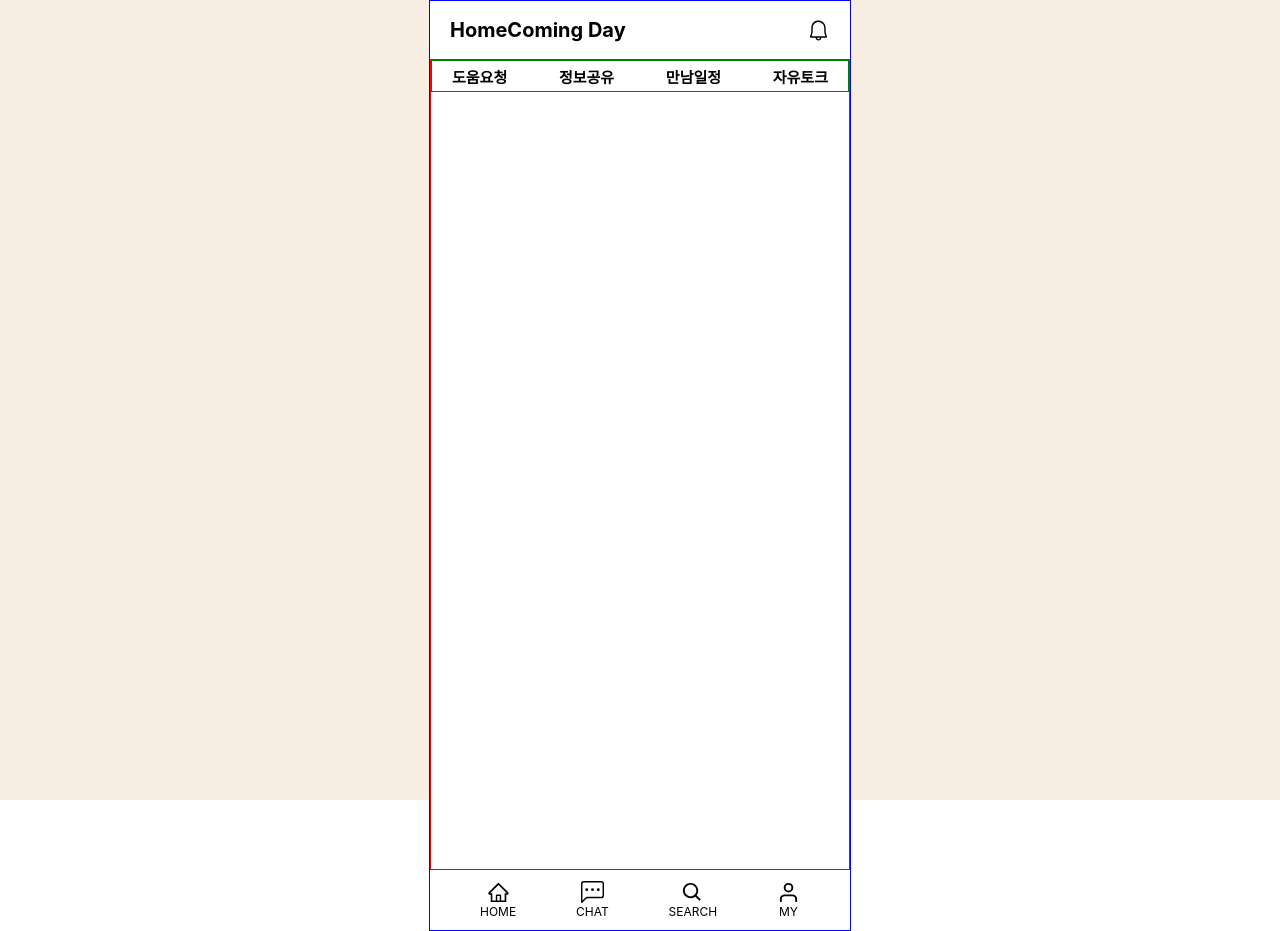
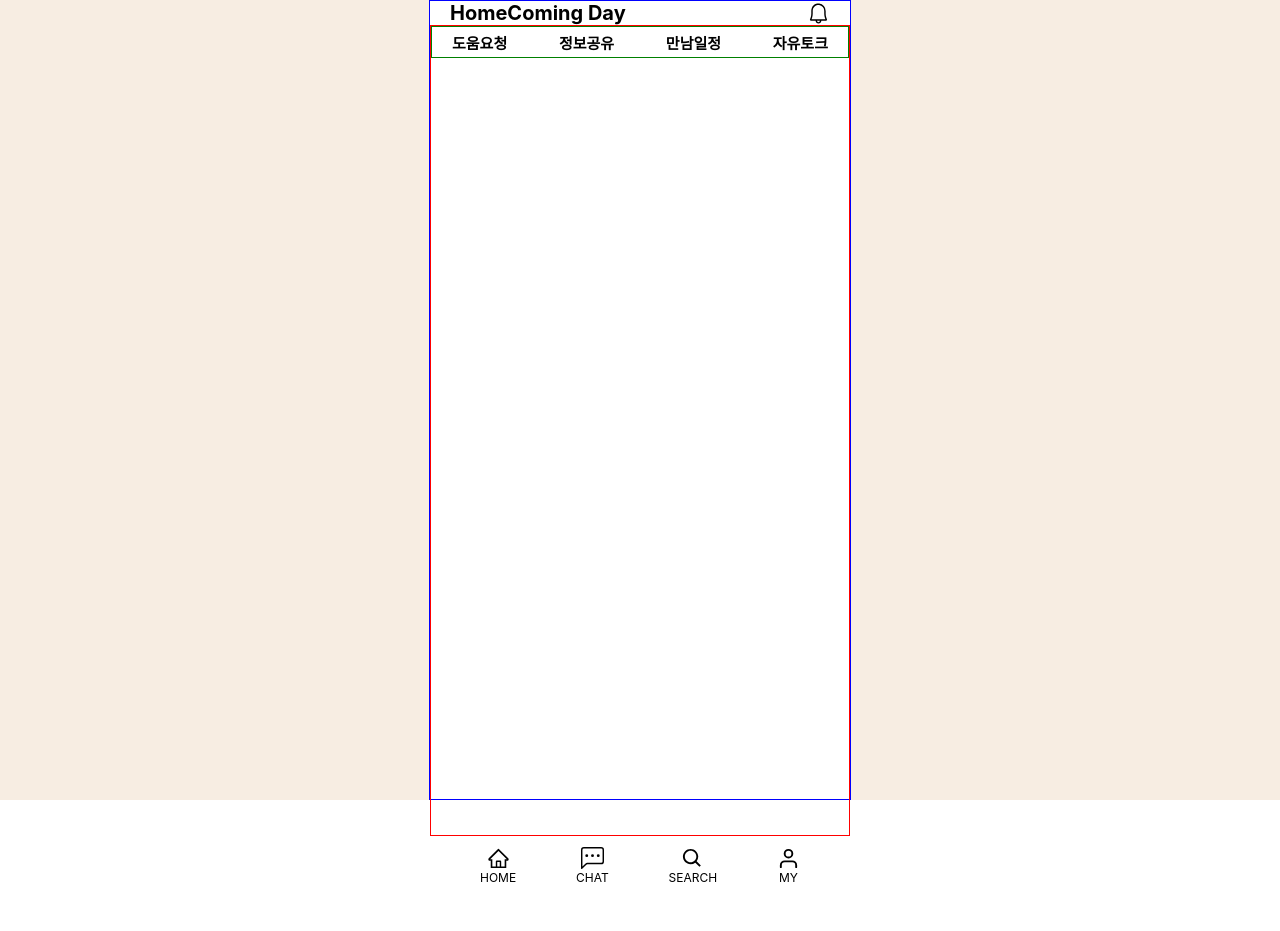
Before and after one commit to jennywoon/HomeComingDay, a React (Create React App) app: page / in a window 1280 px wide. After the commit the page ends 896 px from the top, so only its background shows below. Built offline with nearby package versions, Linux system fonts and the light colour scheme.

Commit message:
height 조정

```diff
--- a/src/components/Layout.jsx
+++ b/src/components/Layout.jsx
@@ -27,7 +27,7 @@ const LayoutContainer = styled.div`
 
 const LayoutWrap = styled.div`
     width: 420px;
-    height: 929px;
+    /* height: 929px; */
     border: 1px solid blue;
     background-color: white;
     display: flex;
```
